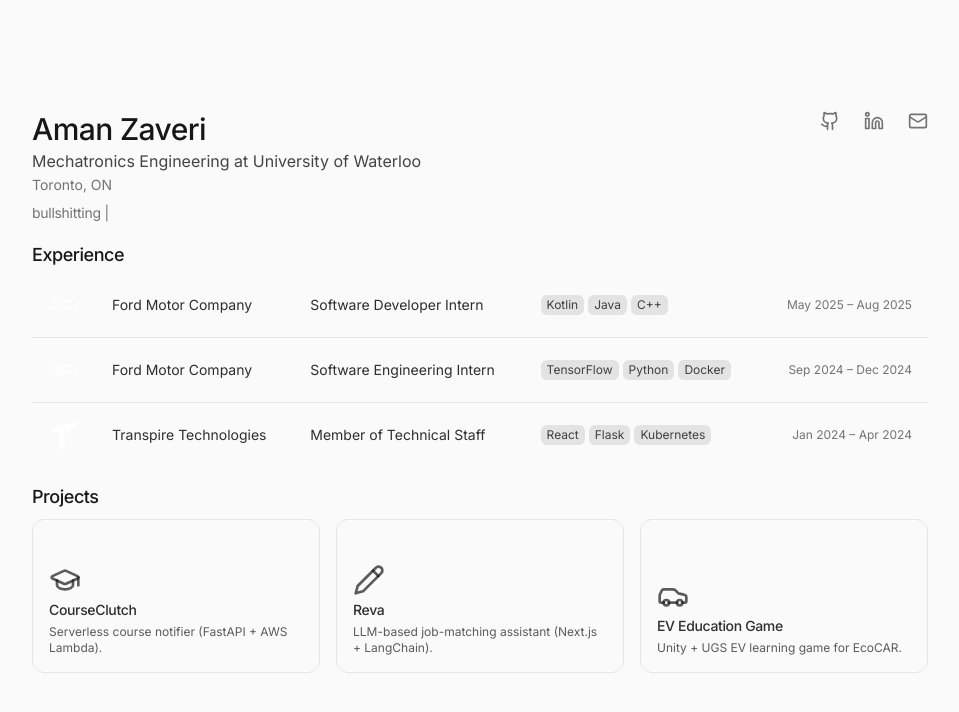
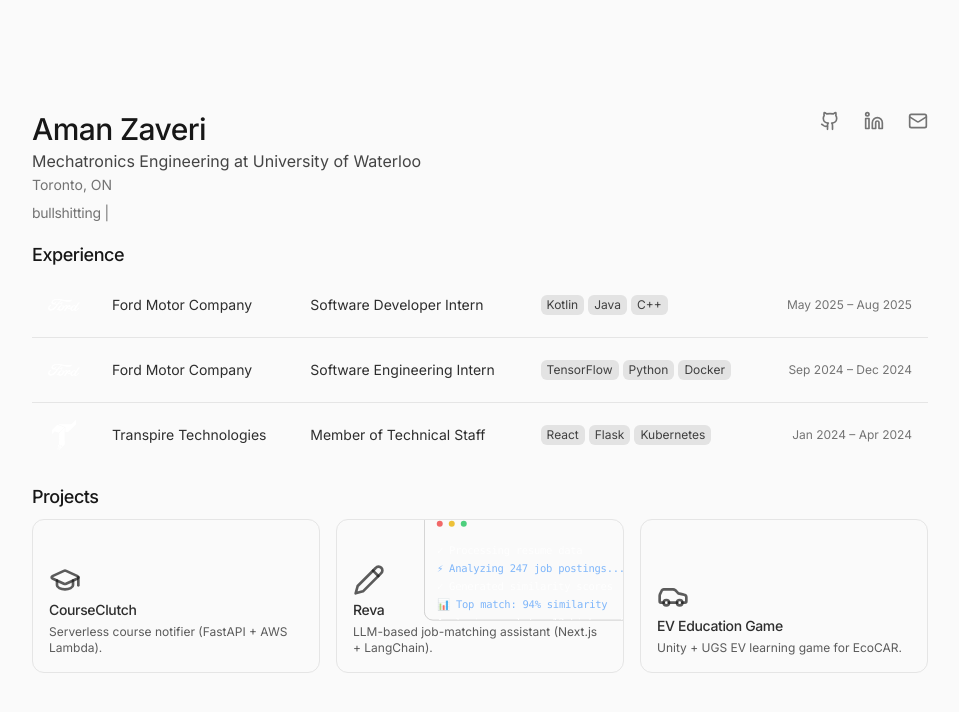
Before and after one commit to amanzav/portfolio, a Next.js app: page / in a window 1280 px wide. Shown: the top 712 px of the page, without its empty margins (160-1119 px from the left). Built offline with nearby package versions, Linux system fonts and the light colour scheme.

Commit message:
added terminal background to reva

```diff
--- a/components/Projects.tsx
+++ b/components/Projects.tsx
@@ -3,6 +3,7 @@
 import { motion } from "motion/react";
 import { Car, GraduationCap, Pencil } from "lucide-react";
 import { BentoCard, BentoGrid } from "./ui/bento-grid";
+import { RevaTerminal } from "./backgrounds/RevaTerminal";
 
 const projects = [
   {
@@ -20,7 +21,7 @@
     description: "LLM-based job-matching assistant (Next.js + LangChain).",
     href: "https://github.com/amanzav/reva",
     cta: "View on GitHub",
-    background: <img className="absolute -top-20 -right-20 opacity-60" />,
+    background: <RevaTerminal />,
     className: "lg:col-start-2 lg:col-end-3",
   },
   {
--- /dev/null
+++ b/components/backgrounds/RevaTerminal.tsx
@@ -0,0 +1,85 @@
+"use client";
+
+import { useEffect, useRef, useState } from "react";
+import {
+  AnimatedSpan,
+  Terminal,
+  TypingAnimation,
+} from "@/components/ui/terminal";
+
+export function RevaTerminal() {
+  const [key, setKey] = useState(0);
+  const preRef = useRef<HTMLDivElement>(null);
+
+  useEffect(() => {
+    // Reset the terminal every 8 seconds to loop the animation
+    const interval = setInterval(() => {
+      setKey((prev) => prev + 1);
+    }, 8000);
+
+    return () => clearInterval(interval);
+  }, []);
+
+  useEffect(() => {
+    // Auto-scroll to bottom when content changes
+    const observer = new MutationObserver(() => {
+      const preElement = preRef.current?.querySelector("pre");
+      if (preElement) {
+        preElement.scrollTop = preElement.scrollHeight;
+      }
+    });
+
+    if (preRef.current) {
+      observer.observe(preRef.current, {
+        childList: true,
+        subtree: true,
+        characterData: true,
+      });
+    }
+
+    return () => observer.disconnect();
+  }, [key]);
+
+  return (
+    <div ref={preRef}>
+      <Terminal
+        key={key}
+        className="absolute -top-3 left-3 w-[300px] max-h-[150px] opacity-80 scale-[0.75] origin-top-right !bg-transparent !border-foreground/30 !overflow-hidden [&>div:first-child]:!bg-transparent [&>div:first-child]:!border-transparent [&>pre]:max-h-[120px] [&>pre]:overflow-y-hidden [&>pre]:overflow-x-hidden [&>pre]:scroll-smooth pointer-events-none"
+      >
+      <TypingAnimation duration={40}>&gt; reva analyze job-match</TypingAnimation>
+
+      <AnimatedSpan className="text-blue-400">
+        → Initializing LangChain pipeline...
+      </AnimatedSpan>
+
+      <AnimatedSpan className="text-white">
+        ✓ Loaded embedding model
+      </AnimatedSpan>
+
+      <AnimatedSpan className="text-white">
+        ✓ Connected to vector store
+      </AnimatedSpan>
+
+      <AnimatedSpan className="text-white">
+        ✓ Processing resume data
+      </AnimatedSpan>
+
+      <AnimatedSpan className="text-blue-400">
+        ⚡ Analyzing 247 job postings...
+      </AnimatedSpan>
+
+      <AnimatedSpan className="text-white">
+        ✓ Generated similarity scores
+      </AnimatedSpan>
+
+      <AnimatedSpan className="text-blue-400">
+        📊 Top match: 94% similarity
+      </AnimatedSpan>
+
+      <TypingAnimation className="text-white" duration={50}>
+        Analysis complete. 12 high-confidence matches found.
+      </TypingAnimation>
+    </Terminal>
+    </div>
+  );
+}
--- a/components/ui/bento-grid.tsx
+++ b/components/ui/bento-grid.tsx
@@ -53,9 +53,11 @@
     )}
     {...props}
   >
-    <div>{background}</div>
-    <div className="p-4">
-      <div className="pointer-events-none z-10 flex transform-gpu flex-col gap-1 transition-all duration-300 lg:group-hover:-translate-y-10">
+    <div className="absolute inset-0 transition-transform duration-500 ease-out group-hover:scale-110">
+      {background}
+    </div>
+    <div className="relative z-10 p-4 mt-auto">
+      <div className="pointer-events-none flex transform-gpu flex-col gap-1 transition-all duration-300 lg:group-hover:-translate-y-10">
         <Icon className="h-8 w-8 origin-left transform-gpu text-foreground/70 transition-all duration-300 ease-in-out group-hover:scale-75" />
         <h3 className="text-sm font-medium text-foreground/90 tracking-tight">
           {name}
@@ -84,7 +86,7 @@
 
     <div
       className={cn(
-        "pointer-events-none absolute bottom-0 hidden w-full translate-y-10 transform-gpu flex-row items-center p-4 opacity-0 transition-all duration-300 group-hover:translate-y-0 group-hover:opacity-100 lg:flex"
+        "pointer-events-none absolute bottom-0 hidden w-full translate-y-10 transform-gpu flex-row items-center p-4 opacity-0 transition-all duration-300 group-hover:translate-y-0 group-hover:opacity-100 lg:flex z-20"
       )}
     >
       <Button
@@ -100,7 +102,7 @@
       </Button>
     </div>
 
-    <div className="pointer-events-none absolute inset-0 transform-gpu transition-all duration-300 group-hover:bg-black/[.03] group-hover:dark:bg-neutral-800/10" />
+    <div className="pointer-events-none absolute inset-0 transform-gpu transition-all duration-300 group-hover:bg-black/[.03] group-hover:dark:bg-neutral-800/10 z-[5]" />
   </div>
 )
 
--- /dev/null
+++ b/components/ui/terminal.tsx
@@ -0,0 +1,255 @@
+"use client"
+
+import {
+  Children,
+  createContext,
+  useContext,
+  useEffect,
+  useMemo,
+  useRef,
+  useState,
+} from "react"
+import { motion, MotionProps, useInView } from "motion/react"
+
+import { cn } from "@/lib/utils"
+
+interface SequenceContextValue {
+  completeItem: (index: number) => void
+  activeIndex: number
+  sequenceStarted: boolean
+}
+
+const SequenceContext = createContext<SequenceContextValue | null>(null)
+
+const useSequence = () => useContext(SequenceContext)
+
+const ItemIndexContext = createContext<number | null>(null)
+const useItemIndex = () => useContext(ItemIndexContext)
+
+interface AnimatedSpanProps extends MotionProps {
+  children: React.ReactNode
+  delay?: number
+  className?: string
+  startOnView?: boolean
+}
+
+export const AnimatedSpan = ({
+  children,
+  delay = 0,
+  className,
+  startOnView = false,
+  ...props
+}: AnimatedSpanProps) => {
+  const elementRef = useRef<HTMLDivElement | null>(null)
+  const isInView = useInView(elementRef as React.RefObject<Element>, {
+    amount: 0.3,
+    once: true,
+  })
+
+  const sequence = useSequence()
+  const itemIndex = useItemIndex()
+  const [hasStarted, setHasStarted] = useState(false)
+  useEffect(() => {
+    if (!sequence || itemIndex === null) return
+    if (!sequence.sequenceStarted) return
+    if (hasStarted) return
+    if (sequence.activeIndex === itemIndex) {
+      setHasStarted(true)
+    }
+  }, [sequence?.activeIndex, sequence?.sequenceStarted, hasStarted, itemIndex])
+
+  const shouldAnimate = sequence ? hasStarted : startOnView ? isInView : true
+
+  return (
+    <motion.div
+      ref={elementRef}
+      initial={{ opacity: 0, y: -5 }}
+      animate={shouldAnimate ? { opacity: 1, y: 0 } : { opacity: 0, y: -5 }}
+      transition={{ duration: 0.3, delay: sequence ? 0 : delay / 1000 }}
+      className={cn("grid text-sm font-normal tracking-tight", className)}
+      onAnimationComplete={() => {
+        if (!sequence) return
+        if (itemIndex === null) return
+        sequence.completeItem(itemIndex)
+      }}
+      {...props}
+    >
+      {children}
+    </motion.div>
+  )
+}
+
+interface TypingAnimationProps extends MotionProps {
+  children: string
+  className?: string
+  duration?: number
+  delay?: number
+  as?: React.ElementType
+  startOnView?: boolean
+}
+
+export const TypingAnimation = ({
+  children,
+  className,
+  duration = 60,
+  delay = 0,
+  as: Component = "span",
+  startOnView = true,
+  ...props
+}: TypingAnimationProps) => {
+  if (typeof children !== "string") {
+    throw new Error("TypingAnimation: children must be a string. Received:")
+  }
+
+  const MotionComponent = useMemo(
+    () =>
+      motion.create(Component, {
+        forwardMotionProps: true,
+      }),
+    [Component]
+  )
+
+  const [displayedText, setDisplayedText] = useState<string>("")
+  const [started, setStarted] = useState(false)
+  const elementRef = useRef<HTMLElement | null>(null)
+  const isInView = useInView(elementRef as React.RefObject<Element>, {
+    amount: 0.3,
+    once: true,
+  })
+
+  const sequence = useSequence()
+  const itemIndex = useItemIndex()
+
+  useEffect(() => {
+    if (sequence && itemIndex !== null) {
+      if (!sequence.sequenceStarted) return
+      if (started) return
+      if (sequence.activeIndex === itemIndex) {
+        setStarted(true)
+      }
+      return
+    }
+
+    if (!startOnView) {
+      const startTimeout = setTimeout(() => setStarted(true), delay)
+      return () => clearTimeout(startTimeout)
+    }
+
+    if (!isInView) return
+
+    const startTimeout = setTimeout(() => setStarted(true), delay)
+    return () => clearTimeout(startTimeout)
+  }, [
+    delay,
+    startOnView,
+    isInView,
+    started,
+    sequence?.activeIndex,
+    sequence?.sequenceStarted,
+    itemIndex,
+  ])
+
+  useEffect(() => {
+    if (!started) return
+
+    let i = 0
+    const typingEffect = setInterval(() => {
+      if (i < children.length) {
+        setDisplayedText(children.substring(0, i + 1))
+        i++
+      } else {
+        clearInterval(typingEffect)
+        if (sequence && itemIndex !== null) {
+          sequence.completeItem(itemIndex)
+        }
+      }
+    }, duration)
+
+    return () => {
+      clearInterval(typingEffect)
+    }
+  }, [children, duration, started])
+
+  return (
+    <MotionComponent
+      ref={elementRef}
+      className={cn("text-sm font-normal tracking-tight", className)}
+      {...props}
+    >
+      {displayedText}
+    </MotionComponent>
+  )
+}
+
+interface TerminalProps {
+  children: React.ReactNode
+  className?: string
+  sequence?: boolean
+  startOnView?: boolean
+}
+
+export const Terminal = ({
+  children,
+  className,
+  sequence = true,
+  startOnView = true,
+}: TerminalProps) => {
+  const containerRef = useRef<HTMLDivElement | null>(null)
+  const isInView = useInView(containerRef as React.RefObject<Element>, {
+    amount: 0.3,
+    once: true,
+  })
+
+  const [activeIndex, setActiveIndex] = useState(0)
+  const sequenceHasStarted = sequence ? !startOnView || isInView : false
+
+  const contextValue = useMemo<SequenceContextValue | null>(() => {
+    if (!sequence) return null
+    return {
+      completeItem: (index: number) => {
+        setActiveIndex((current) => (index === current ? current + 1 : current))
+      },
+      activeIndex,
+      sequenceStarted: sequenceHasStarted,
+    }
+  }, [sequence, activeIndex, sequenceHasStarted])
+
+  const wrappedChildren = useMemo(() => {
+    if (!sequence) return children
+    const array = Children.toArray(children)
+    return array.map((child, index) => (
+      <ItemIndexContext.Provider key={index} value={index}>
+        {child as React.ReactNode}
+      </ItemIndexContext.Provider>
+    ))
+  }, [children, sequence])
+
+  const content = (
+    <div
+      ref={containerRef}
+      className={cn(
+        "border-slate-200 bg-white z-0 h-full max-h-[400px] w-full max-w-lg rounded-xl border dark:border-slate-800 dark:bg-slate-950",
+        className
+      )}
+    >
+      <div className="border-slate-200 flex flex-col gap-y-2 border-b p-4 dark:border-slate-800">
+        <div className="flex flex-row gap-x-2">
+          <div className="h-2 w-2 rounded-full bg-red-500"></div>
+          <div className="h-2 w-2 rounded-full bg-yellow-500"></div>
+          <div className="h-2 w-2 rounded-full bg-green-500"></div>
+        </div>
+      </div>
+      <pre className="px-4">
+        <code className="grid gap-y-1 overflow-auto">{wrappedChildren}</code>
+      </pre>
+    </div>
+  )
+
+  if (!sequence) return content
+
+  return (
+    <SequenceContext.Provider value={contextValue}>
+      {content}
+    </SequenceContext.Provider>
+  )
+}
```
